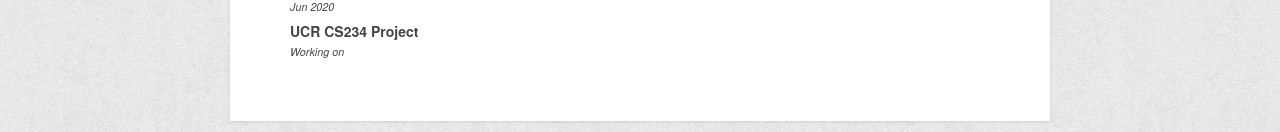
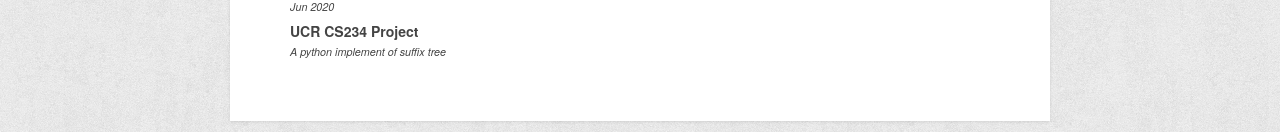
Before and after one commit to wangzzh1998/wangzzh1998.github.io, a plain HTML site: page index.html in a window 1280 px wide. Shown: the part 1103-1235 px from the top of the page. Drawn offline with Linux system fonts and the light colour scheme.

Commit message:
Update index.html

```diff
--- a/index.html
+++ b/index.html
@@ -118,7 +118,7 @@
         <li>
             <div class="details">
                 <h3><a title="UCR CS234 Project" href="https://drive.google.com/drive/u/1/folders/1mcBukkPBo1t9KuagdeIU8veHfdklzztz">UCR CS234 Project</a></h3>
-                <h5>Working on</h5>
+                <h5>A python implement of suffix tree</h5>
             </div>
             <p></p>
         </li>
```
